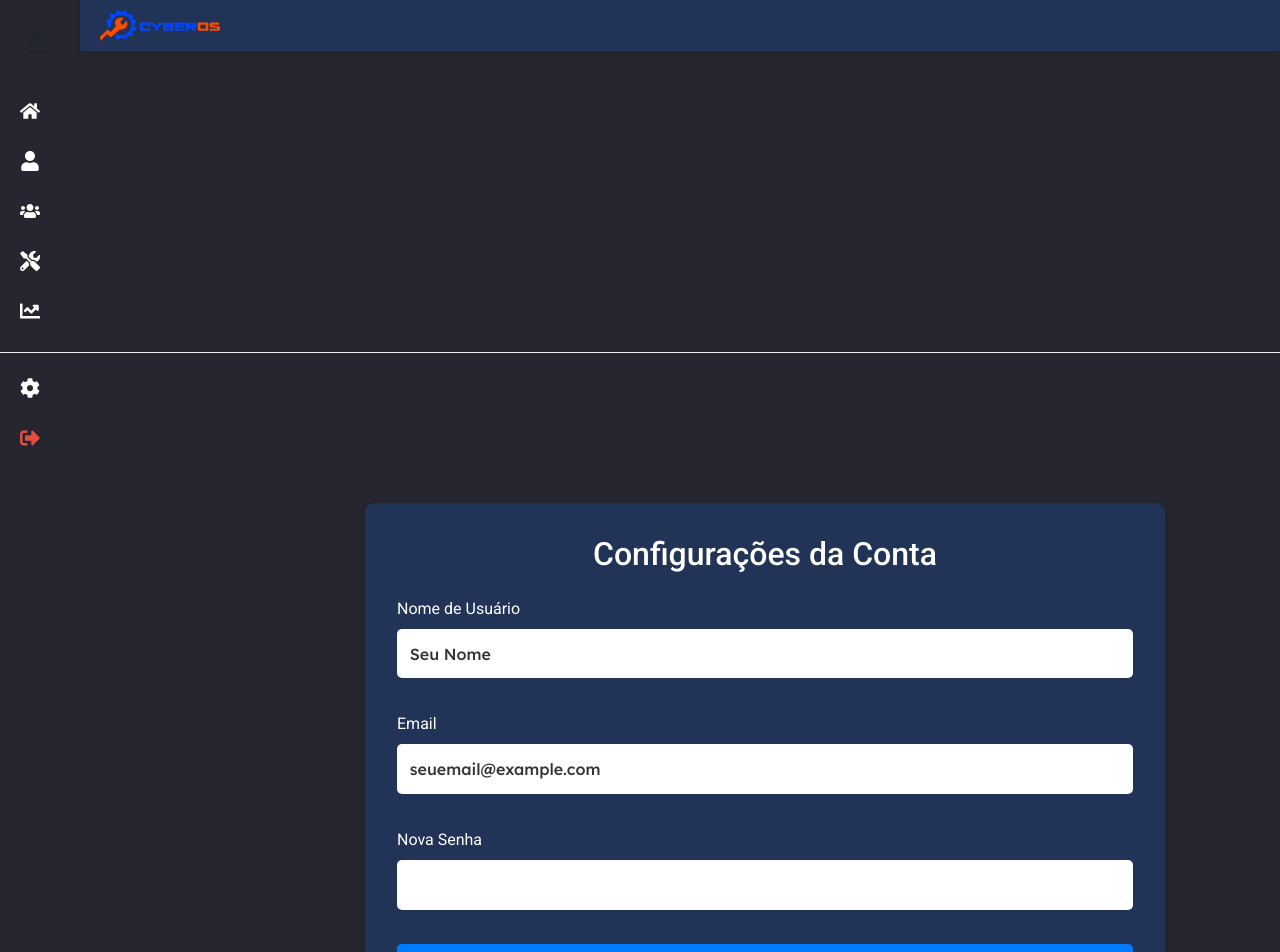
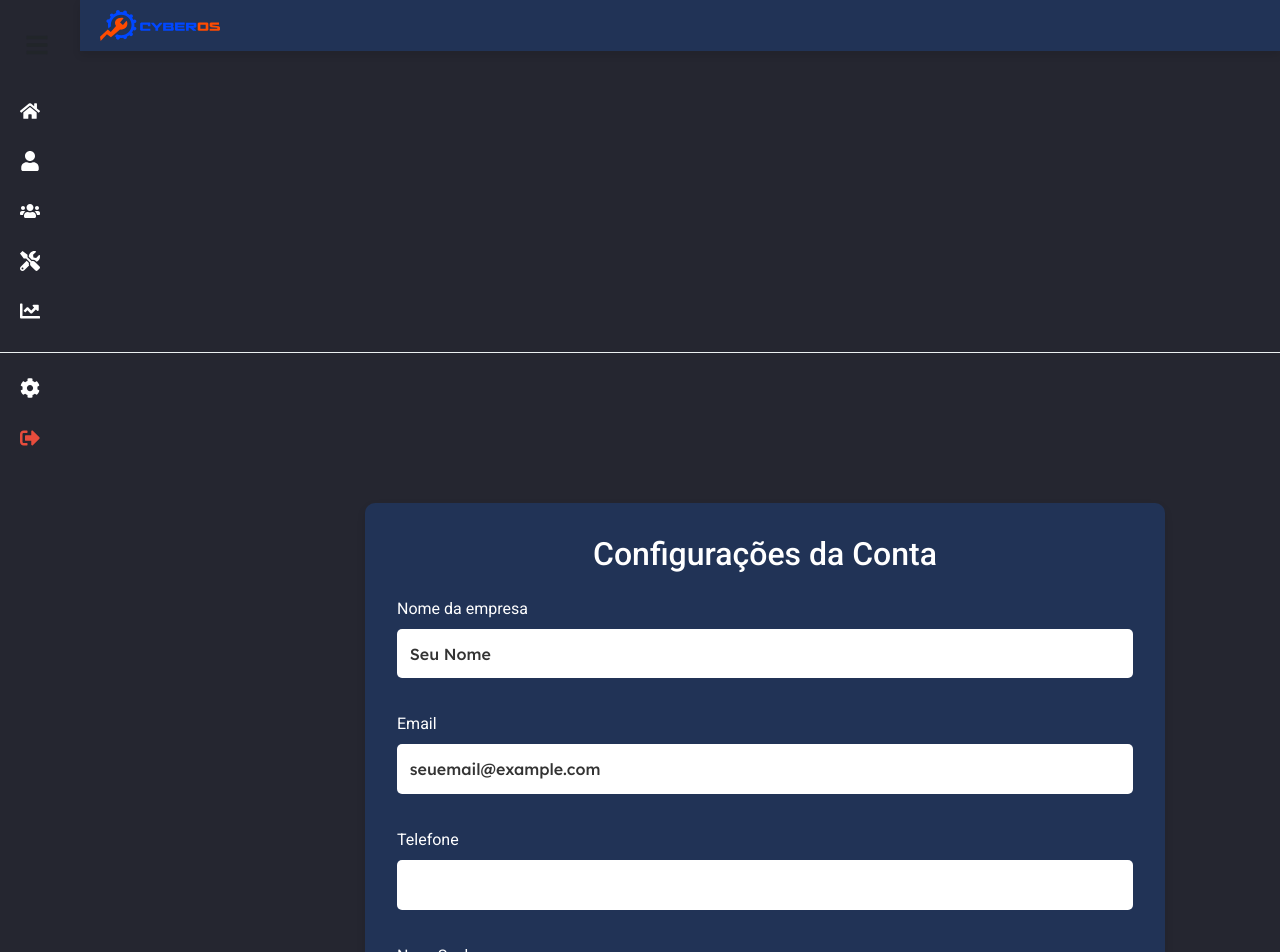
Before and after one commit to MairaFer/sistema-os, a React (Vite) app: page /settings in a window 1280 px wide. Shown: the top 952 px of the page. Built offline with nearby package versions, Linux system fonts and the light colour scheme; sample sign-in values are in the browser's storage; the HTML template or start-up script is replaced by a standard one.

Commit message:
info de conta

```diff
--- a/src/pages/Settings/SettingsPageStyled.jsx
+++ b/src/pages/Settings/SettingsPageStyled.jsx
@@ -55,6 +55,6 @@ export const Button = styled.button`
   transition: background 0.3s ease;
 
   &:hover {
-    background: #d58a00;
+    background-color: #0056b3;
   }
 `;
--- a/src/pages/Settings/SettingsPages.jsx
+++ b/src/pages/Settings/SettingsPages.jsx
@@ -24,7 +24,7 @@ const SettingsPage = () => {
       <Title>Configurações da Conta</Title>
       <Form onSubmit={handleSubmit}>
         <Section>
-          <label htmlFor="username">Nome de Usuário</label>
+          <label htmlFor="username">Nome da empresa</label>
           <Input
             type="text"
             id="username"
@@ -40,6 +40,16 @@ const SettingsPage = () => {
             id="email"
             name="email"
             value={formData.email}
+            onChange={handleChange}
+          />
+        </Section>
+        <Section>
+          <label htmlFor="phone">Telefone</label>
+          <Input
+            type="text"
+            id="phone"
+            name="phone"
+            value={formData.telefone}
             onChange={handleChange}
           />
         </Section>
```
